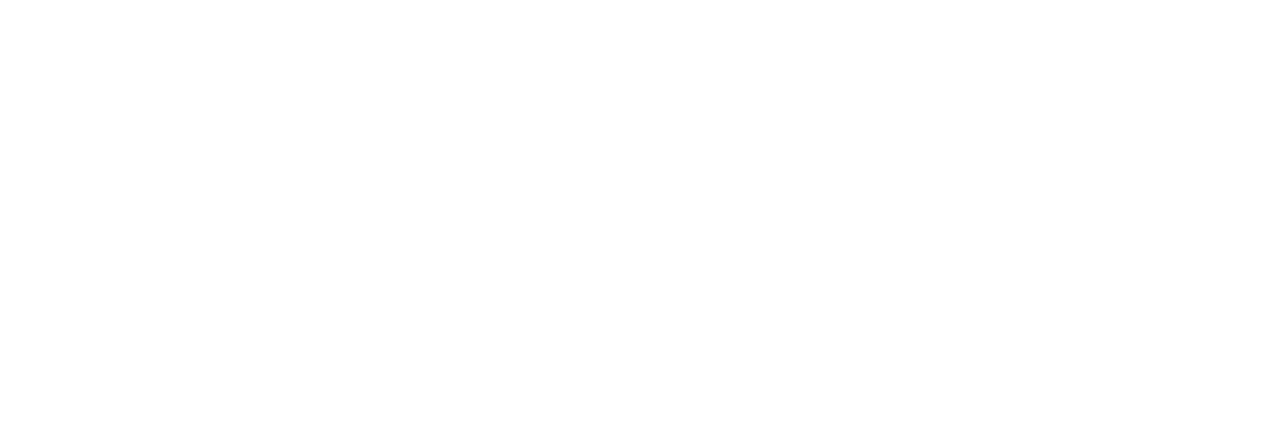
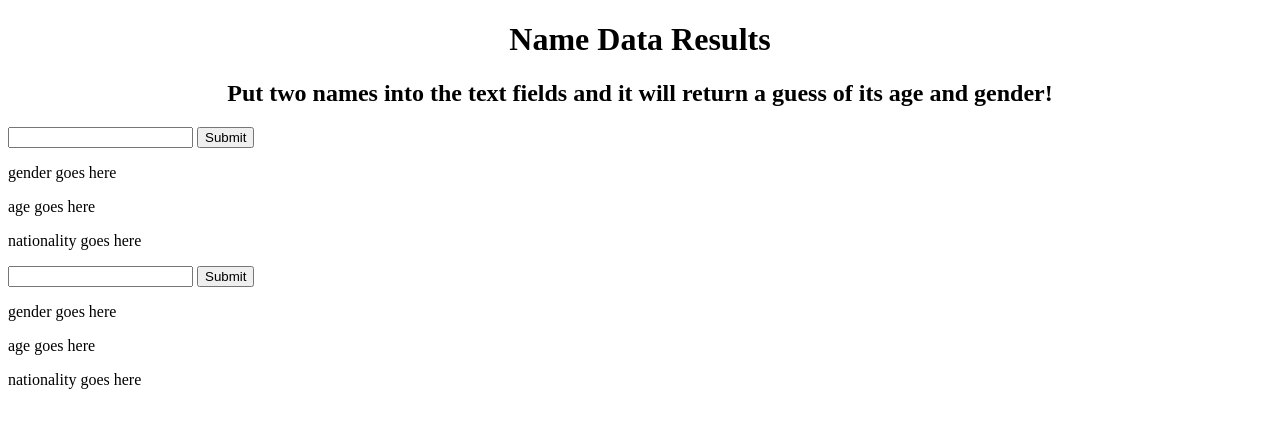
Before and after one commit to cmann80/phase-1-project, a plain HTML site: page index.html in a window 1280 px wide. Drawn offline with Linux system fonts and the light colour scheme.

Commit message:
"HTML mostly finished"

```diff
--- a/index.html
+++ b/index.html
@@ -5,8 +5,31 @@
     <meta http-equiv="X-UA-Compatible" content="IE=edge">
     <meta name="viewport" content="width=device-width, initial-scale=1.0">
     <title>Document</title>
+<link rel='stylesheet' href="'style.css">
 </head>
 <body>
+<h1 align = center>Name Data Results</h1>
+<h2 align = center>Put two names into the text fields and it will return a guess of its age and gender!</h2>
+<div>
+    <span class= 'form'>
+        <form id="left_form">
+        <input type = "text" id="left_text_entry">
+        <input type = 'submit' id="left_text_submit">
+        </form>
+        <p id="left_age">gender goes here</p>
+        <p id="left_gender">age goes here</p>
+        <p id="left_nationality">nationality goes here</p>
+    </span>
+    <span class = 'form'>
+        <form id="right_form">
+            <input type = "text" id="right_text_entry">
+            <input type = 'submit' id="right_text_submit">
+        </form>
+        <p id="right_age">gender goes here</p>
+        <p id="right_gender">age goes here</p>
+        <p id="right_nationality">nationality goes here</p>
+</div>
 
 </body>
+<script defer src="index.js"></script>
 </html>
```
